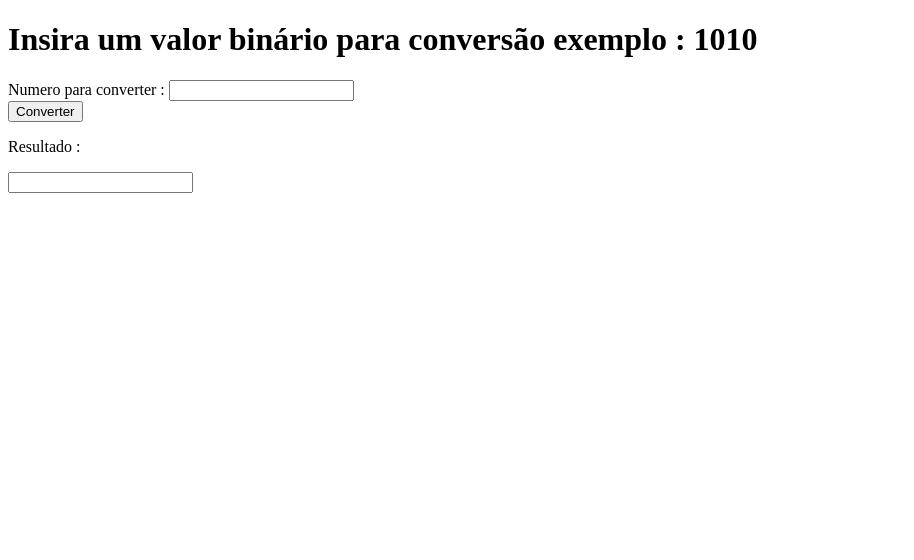
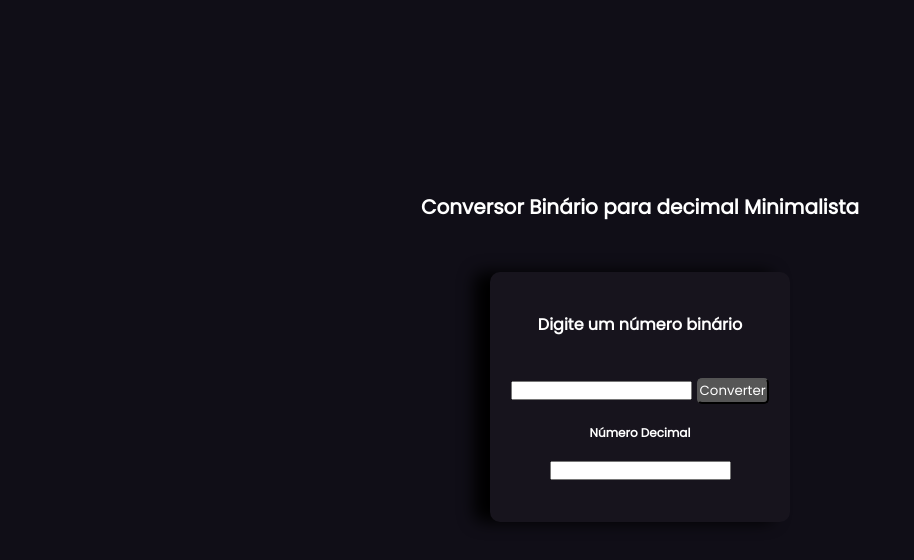
Before and after one commit to ArthurZiliani/Conversor-minimalista, a plain HTML site: page index.html in a window 1280 px wide. Shown: the whole page, without its empty margins (0-914 px from the left). Drawn offline with Linux system fonts and the light colour scheme.

Commit message:
conversor binario minimalista

```diff
--- a/css.css
+++ b/css.css
@@ -0,0 +1,95 @@
+@import url('https://fonts.googleapis.com/css2?family=Poppins&display=swap');
+
+
+
+*{
+    padding: 0;
+    margin: 0;
+    box-sizing: border-box;
+}
+
+
+
+
+body{
+
+    background-color: #100e17;
+    font-family: 'Poppins', sans-serif;
+
+
+}
+
+
+.container{
+width: 90%;
+margin: 50px auto;
+margin-top: 15%;
+
+}
+
+.heading {
+
+    text-align: center;
+    color: white;
+    font-size: 10px;
+    margin-bottom: 50px;
+
+}
+
+.row {
+display: flex;
+justify-content: center;
+}
+
+.card {
+width: 20%;
+background-color: #17141d;
+border-radius: 10px;
+box-shadow: -1rem 0 1rem #000;
+color: white;
+width: 300px;
+height: 250px;
+}
+
+.card-header{
+    padding: 40px 20px;
+    text-align: center;
+    font-size: 8px;
+}
+
+
+.card-body {
+
+    text-align: center;
+
+}
+
+.card-footer {
+padding:  5px 5px;
+text-align: center;
+}
+
+.card-footer h1 {
+
+padding: 15px  5px;
+font-size: 12px;
+
+}
+
+.btn {
+font-family: Poppins;
+color: #fff;
+text-align: center;
+text-decoration-style: none;
+padding: 1px 1px;
+background-color: #565656;
+border-radius: 5px 5px;
+outline: 0;
+}
+
+.btn:hover {
+
+background-color: #373737;
+cursor: pointer;
+
+}
--- a/index.html
+++ b/index.html
@@ -7,28 +7,37 @@
 
     , initial-scale=1.0">
     <link href="css.css" rel="stylesheet">
-    <title>Conversor binário para decimal</title>
+    <title>Conversor minimalista</title>
 </head>
 <body>
-    <h1> Insira um valor binário para conversão exemplo : 1010</h1>
+
     <div class="container">
-        <div class="">
-            Numero para converter :
-            <input id ="valor"> </input>
+
+        <div class="heading">
+            <h1>Conversor Binário para decimal Minimalista</h1>
          </div>
+        <div class="row">
+            <div class="card">
+                <div class="card-header">
+                    <h1>Digite um número binário</h1>
+                </div>
+                <div class="card-body">
 
-        <button id="btn" onclick="convert()">Converter</button>
-    <div>
-        <p>Resultado : </p>
-        <input id="resultado"></input>
+                 <input id ="valor"> </input>
+
+                 <button class="btn" id="btn" onclick="convert()">Converter</button>
+
+
+                </div>
+                <div class="card-footer">
+                    <h1>Número Decimal </h1>
+                <input id="resultado"></input>
+                    </div>
+            </div>
+
+        </div>
     </div>
-    </div>
-<script>document.getElementById("resultado").innerHTML =  bin2dec(valor);
-    function bin2dec(bin) {
 
-       parseInt(bin, 2).toString(10);
-
-    }
 </script>
 </body>
 <script type="text/javascript" src="calculo.js">
```
